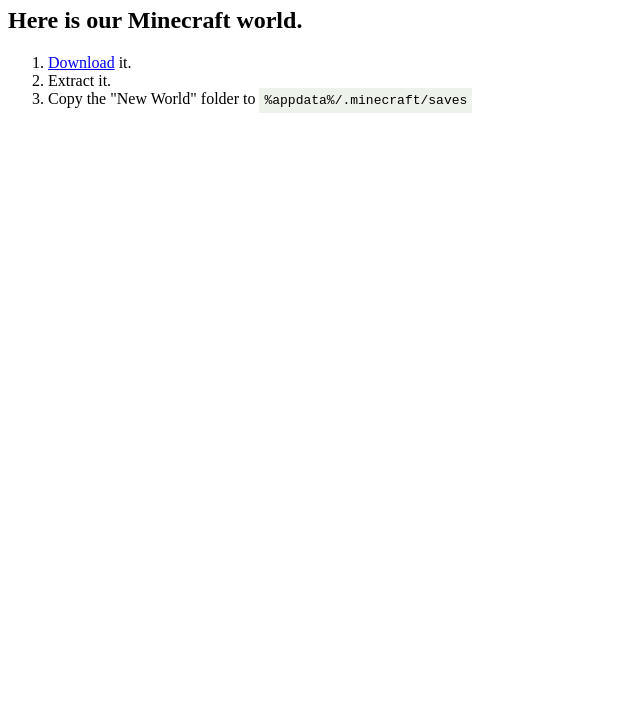
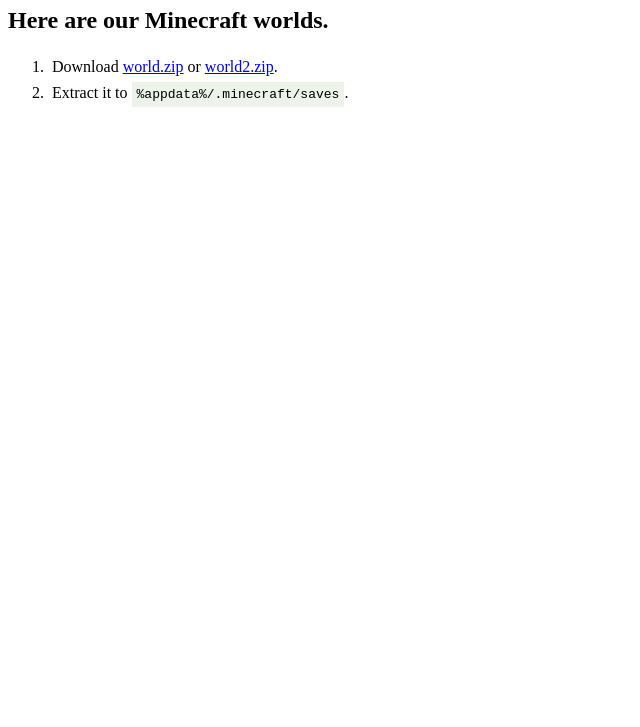
Before and after one commit to pinedeer/pinedeer.github.io, a plain HTML site: page index.html in a window 1280 px wide. Shown: the part 73-800 px from the top of the page, without its empty margins (0-640 px from the left). Drawn offline with Linux system fonts and the light colour scheme.

Commit message:
Added our second world.

```diff
--- a/index.html
+++ b/index.html
@@ -2,21 +2,23 @@
 <html lang="en">
   <head>
     <meta charset="utf-8">
-    <title>pinedeer Home</title>
+    <title>Home</title>
     <style>
       code {
       background-color: #edf2ea;
       padding: 5px;
       }
+      ol > li{
+      padding: 4px;
+      }
     </style>
   </head>
   <body>
     <h1>Welcome!</h1>
-    <h2>Here is our Minecraft world.</h2>
+    <h2>Here are our Minecraft worlds.</h2>
     <ol>
-      <li><a href="world.zip">Download</a> it.</li>
-      <li>Extract it.</li>
-      <li>Copy the "New World" folder to <code>%appdata%/.minecraft/saves</code></li>
+      <li>Download <a href="world.zip">world.zip</a> or <a href="world2.zip">world2.zip</a>.</li>
+      <li>Extract it to <code>%appdata%/.minecraft/saves</code>.</li>
     </ol>
   </body>
 </html>
```
Also changed, not shown: 1 other file.
